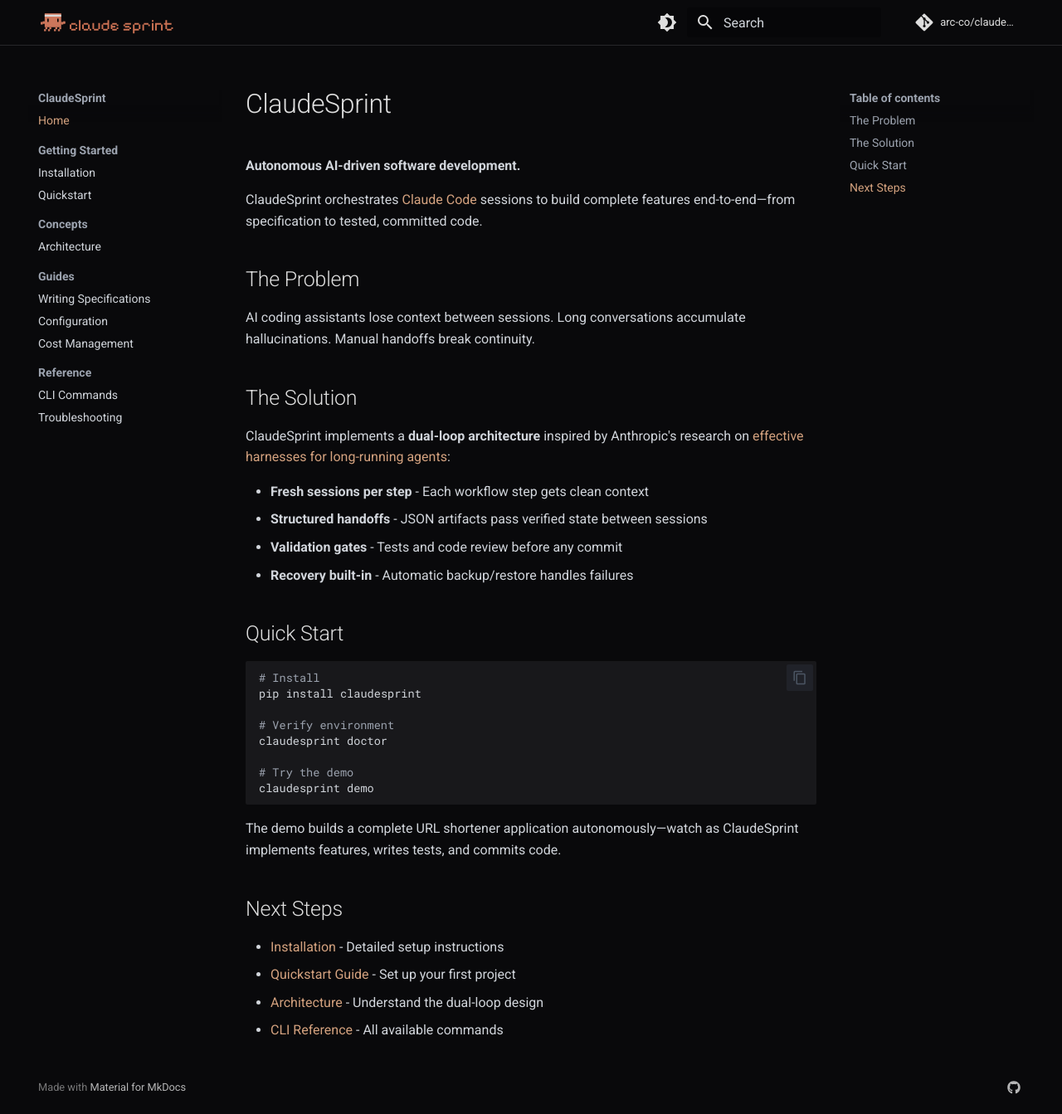
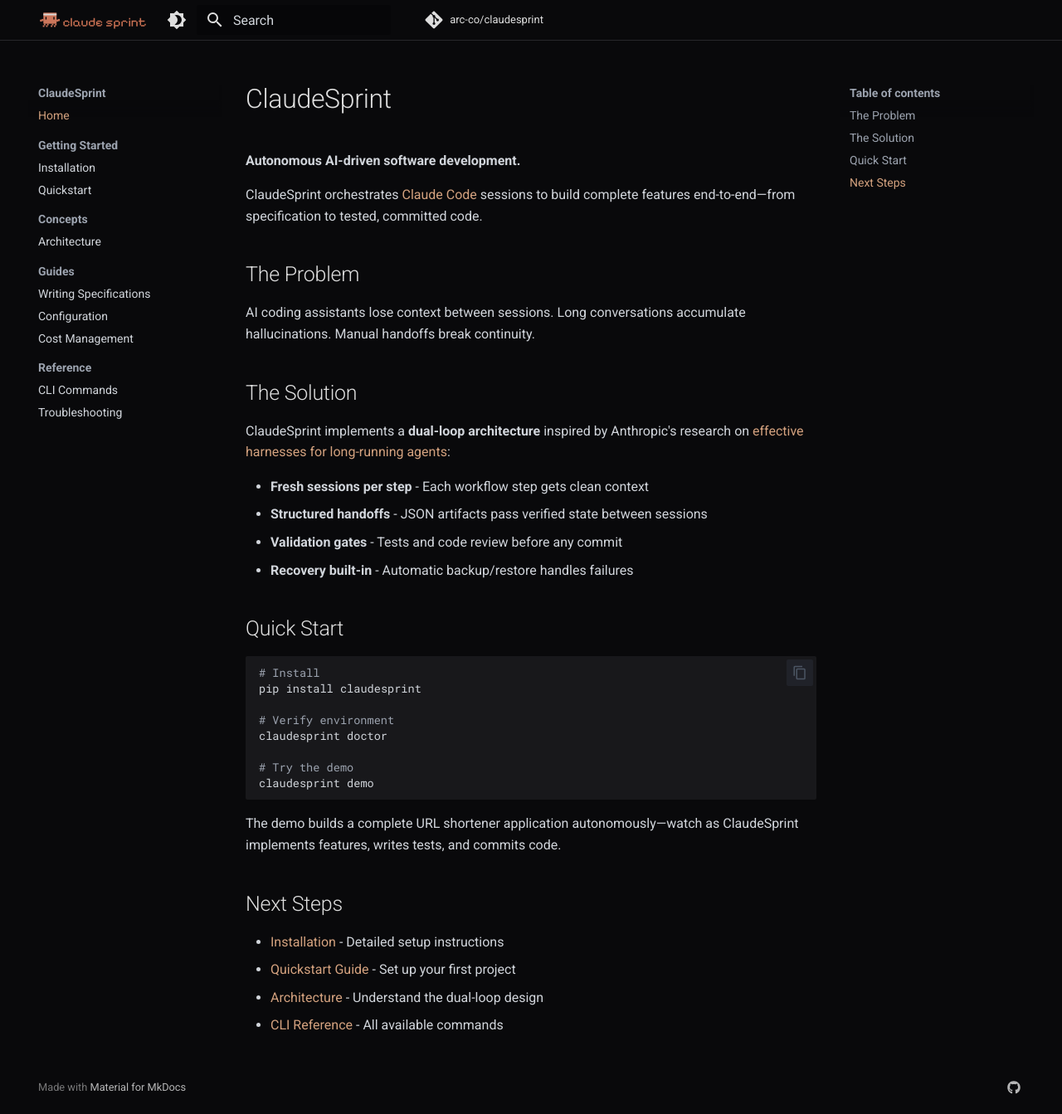
Before and after one commit to arc-co/claudesprint, an MkDocs documentation site: the page built from docs/index.md, in a window 1280 px wide and 1343 px high. Shown: the whole window at 83% size. Built offline with MkDocs 1.6.1 and Material for MkDocs 9.7.7, drawn with Linux system fonts in a browser that asks for light colours; comment, search, counter and statistics services are not loaded.

Commit message:
style: Remove header layout hacks, keep default behavior
Remove custom width and sizing rules that were breaking header layout.
Keep title hidden since logo contains text.

Co-Authored-By: Claude Opus 4.5 <noreply@anthropic.com>

```diff
--- a/docs/stylesheets/custom.css
+++ b/docs/stylesheets/custom.css
@@ -193,16 +193,6 @@
   display: none;
 }
 
-.md-header__button.md-logo {
-  width: -webkit-fill-available;
-}
-
-/* Adjust logo size in header */
-.md-header__button.md-logo img {
-  height: 1.5rem;
-  width: auto;
-}
-
 /* Footer - always black background */
 .md-footer-meta.md-typeset,
 .md-footer-meta {
```
